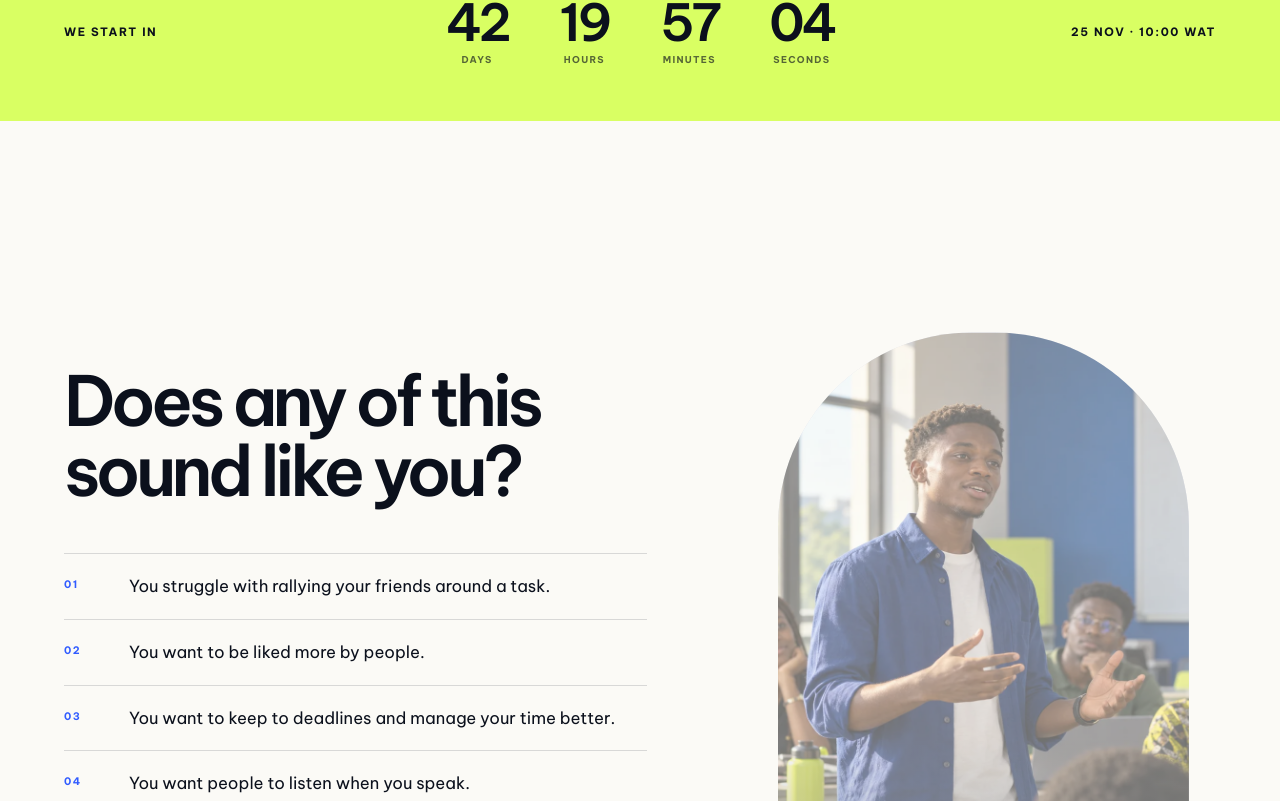
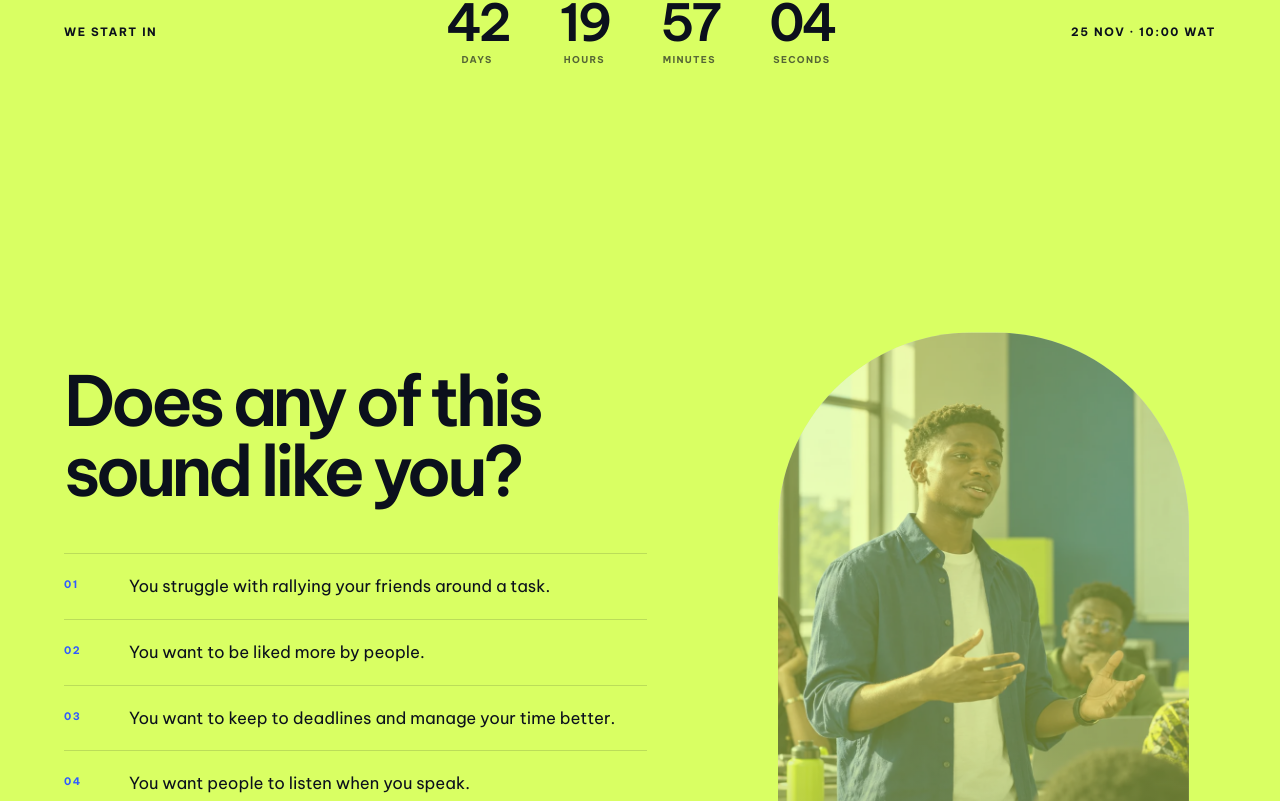
Before and after one commit to chiazaokoli/kfsd-website, a Next.js app: page / in a window 1280 px wide. Shown: the part 959-1760 px from the top of the page. Built offline with nearby package versions, Linux system fonts and the light colour scheme.

Commit message:
Smooth story to grades background handoff

```diff
--- a/app/globals.css
+++ b/app/globals.css
@@ -121,12 +121,16 @@ img { display: block; }
 .countdown-grid span { color: rgba(11,16,28,.64); font-size: .59rem; font-weight: 700; letter-spacing: .14em; text-transform: uppercase; }
 
 /* Story */
-.hook-section { display: grid; grid-template-columns: minmax(0, 1fr) minmax(360px, .8fr); gap: clamp(55px, 8vw, 130px); align-items: center; padding: clamp(120px, 13vw, 200px) max(5vw, 28px); background: var(--paper); }
+.hook-section { display: grid; grid-template-columns: minmax(0, 1fr) minmax(360px, .8fr); gap: clamp(55px, 8vw, 130px); align-items: center; padding: clamp(120px, 13vw, 200px) max(5vw, 28px); }
 .hook-copy { max-width: 720px; }
+.hook-copy { transition: color 0s 150ms; }
+.site-shell.matter-background-active .hook-copy { color: var(--white); }
 .section-kicker { color: var(--blue); }
 .hook-copy h2, .section-heading h2, .schedule-intro h2, .proof-header h2, .organiser-copy h2, .faq-section-new h2 { margin: 0; font-size: clamp(2.7rem, 5.4vw, 5.4rem); font-weight: 550; letter-spacing: -.065em; line-height: 1; text-wrap: balance; }
 .question-list { margin: 48px 0 0; padding: 0; list-style: none; border-top: 1px solid var(--line-dark); }
 .question-list li { display: grid; grid-template-columns: 45px 1fr; gap: 20px; align-items: start; padding: 20px 0; border-bottom: 1px solid var(--line-dark); }
+.question-list, .question-list li { transition: border-color 0s 150ms; }
+.site-shell.matter-background-active :is(.question-list, .question-list li) { border-color: rgba(255,255,255,.18); }
 .question-list span { padding-top: 4px; color: var(--blue); font-size: .65rem; font-weight: 700; letter-spacing: .13em; }
 .question-list p { margin: 0; font-size: clamp(.96rem, 1.3vw, 1.14rem); line-height: 1.5; }
 .hook-answer { margin: 32px 0 0; color: var(--blue); font-size: clamp(1.8rem, 3.3vw, 3.5rem); font-weight: 600; letter-spacing: -.055em; }
@@ -303,7 +307,7 @@ img { display: block; }
 .footer-bottom p { margin: 0; }
 
 /* A shared background changes color as each section enters the viewport. */
-:is(.skills-section, .learning-section, .schedule-section, .proof-section, .organiser-section, .two-days-section, .faq-section-new, .new-footer) { background: transparent; }
+:is(.hook-section, .skills-section, .learning-section, .schedule-section, .proof-section, .organiser-section, .two-days-section, .faq-section-new, .new-footer) { background: transparent; }
 .matter-section { background: radial-gradient(circle at 80% 30%, rgba(49,92,255,.22), transparent 30%); }
 .registration-section { background: radial-gradient(circle at 15% 20%, rgba(49,92,255,.36), transparent 35%); }
 
--- a/app/page.tsx
+++ b/app/page.tsx
@@ -102,6 +102,7 @@ export default function Home() {
     let frame = 0;
     let readyFrame = 0;
     let lastColor = "";
+    let lastActiveSection = -1;
     const shell = pageRef.current;
     const sections = sectionColors.map(([selector, color]) => ({ element: shell?.querySelector<HTMLElement>(selector), color }));
     const matterStatement = shell?.querySelector<HTMLElement>(".matter-section .reveal-statement");
@@ -125,12 +126,17 @@ export default function Home() {
       let activeSection = -1;
       sections.forEach(({ element }, index) => {
         if (mobile && index === skillsIndex && !skillsHandoffComplete) return;
-        if (element && element.getBoundingClientRect().top <= window.innerHeight * 0.8) activeSection = index;
+        const entryLine = index === 0 ? window.innerHeight : window.innerHeight * 0.8;
+        if (element && element.getBoundingClientRect().top <= entryLine) activeSection = index;
       });
+      shell.classList.toggle("matter-background-active", activeSection === 1);
       const color = activeSection < 0 ? (mobile ? [5, 7, 12] : [217, 255, 99]) : sections[activeSection].color;
       const nextColor = `rgb(${color.join(", ")})`;
+      const enteringStory = activeSection === 0 && lastActiveSection < 0;
+      lastActiveSection = activeSection;
       if (nextColor === lastColor) return;
-      if (!lastColor) {
+      if (!lastColor || enteringStory) {
+        window.cancelAnimationFrame(readyFrame);
         shell.style.transitionDuration = "0ms";
         readyFrame = window.requestAnimationFrame(() => { shell.style.transitionDuration = ""; });
       }
@@ -151,6 +157,7 @@ export default function Home() {
       shell?.style.removeProperty("--section-bg");
       shell?.style.removeProperty("transition-duration");
       shell?.classList.remove("skills-background-active");
+      shell?.classList.remove("matter-background-active");
     };
   }, []);
   useEffect(() => {
```
